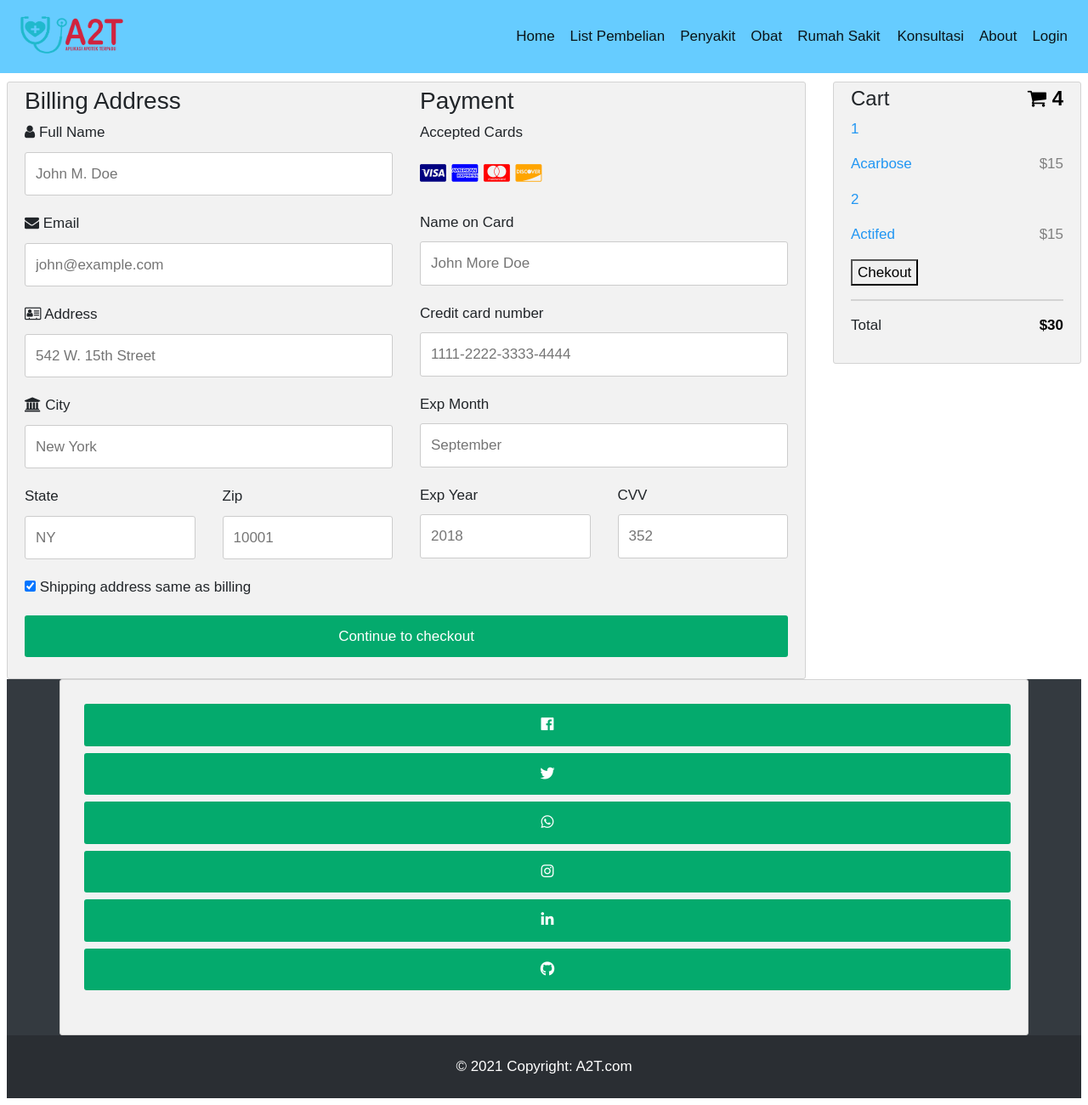
After one commit to nandiwardhanawidianto/Kelompok4, a CodeIgniter app: page /Kelompok4/index.php/pembelian_con/tes in a window 1280 px wide. The commit adds this page. Shown: the whole page at 85% size. Run offline with CodeIgniter, Linux system fonts and the light colour scheme; data comes from the database, SQL or seed files in the repository; some libraries are stand-ins or nearby versions.

Commit message:
page_pembelian.con, adminpage konsul_payment

```diff
--- a/application/controllers/pembelian_con.php
+++ b/application/controllers/pembelian_con.php
@@ -25,6 +25,15 @@ class pembelian_con extends CI_Controller {
 			$this->load->view('page_pembelian', ['data'=>$data_obat]);
 			$this->load->view('footer');
     }
+	public function tes()
+	{
+
+			$data_obat = $this->pembelian_model->get_obat();
+			$this->load->view('header2');
+			$this->load->view('payment',['data'=>$data_obat]);
+			$this->load->view('footer');
+    }
+
 
     public function add_obat()
 	{
--- a/application/views/header2.php
+++ b/application/views/header2.php
@@ -61,7 +61,7 @@
                     <a class="nav-link" href="<?php echo base_url(); ?>index.php/konsul_con/index2">Konsultasi</a>
                 <li class="nav-item active">
                     <a class="nav-link" href="<?php echo base_url(); ?>index.php/main_con/about">About</a>
-                <?php if ($this->session->userdata('role'=="user")) { ?>
+                <?php if ($this->session->userdata('role')=="user") { ?>
                     <li class="nav-item active">
                         <a class="nav-link" href="<?php echo base_url(); ?>index.php/main_con/logout">Logout</a>
                 <?php } else { ?>
--- a/application/views/page_login.php
+++ b/application/views/page_login.php
@@ -35,7 +35,7 @@
 				<input type="password" class="form-control" name="password" placeholder="Password" required>
 			</div>
 			<button type="submit" class="btn btn-primary">Login</button>
-            <a class="btn btn-primary" href="<?php echo base_url(); ?>index.php/main_con/regis_user">Daftar</a>
+            <a class="btn btn-primary" href="<?php echo base_url(); ?>index.php/main_con/regis">Daftar</a>
 		</form>
 
         <!-- Optional JavaScript -->
--- a/application/views/page_regis.php
+++ b/application/views/page_regis.php
@@ -13,8 +13,8 @@
     </head>
 
 	<body>
-		<form method="post" action="<?php echo base_url(); ?>index.php/main_con/regis_admin">
-			<h2>Regiis</h2>
+		<form method="post" action="<?php echo base_url(); ?>index.php/main_con/regis_user">
+			<h2>Registrasi</h2>
             <?php if (isset($error_message)) { ?>
 			<div class="alert alert-danger" role="alert">
 				<?= $error_message ?>
--- /dev/null
+++ b/application/views/payment.php
@@ -0,0 +1,222 @@
+<!DOCTYPE html>
+<html>
+<head>
+<meta name="viewport" content="width=device-width, initial-scale=1">
+<link rel="stylesheet" href="https://cdnjs.cloudflare.com/ajax/libs/font-awesome/4.7.0/css/font-awesome.min.css">
+<style>
+body {
+  font-family: Arial;
+  font-size: 17px;
+  padding: 8px;
+}
+
+* {
+  box-sizing: border-box;
+}
+
+.row {
+  display: -ms-flexbox; /* IE10 */
+  display: flex;
+  -ms-flex-wrap: wrap; /* IE10 */
+  flex-wrap: wrap;
+  margin: 0 -16px;
+}
+
+.col-25 {
+  -ms-flex: 25%; /* IE10 */
+  flex: 25%;
+}
+
+.col-50 {
+  -ms-flex: 50%; /* IE10 */
+  flex: 50%;
+}
+
+.col-75 {
+  -ms-flex: 75%; /* IE10 */
+  flex: 75%;
+}
+
+.col-25,
+.col-50,
+.col-75 {
+  padding: 0 16px;
+}
+
+.container {
+  background-color: #f2f2f2;
+  padding: 5px 20px 15px 20px;
+  border: 1px solid lightgrey;
+  border-radius: 3px;
+}
+
+input[type=text] {
+  width: 100%;
+  margin-bottom: 20px;
+  padding: 12px;
+  border: 1px solid #ccc;
+  border-radius: 3px;
+}
+
+label {
+  margin-bottom: 10px;
+  display: block;
+}
+
+.icon-container {
+  margin-bottom: 20px;
+  padding: 7px 0;
+  font-size: 24px;
+}
+
+.btn {
+  background-color: #04AA6D;
+  color: white;
+  padding: 12px;
+  margin: 10px 0;
+  border: none;
+  width: 100%;
+  border-radius: 3px;
+  cursor: pointer;
+  font-size: 17px;
+}
+
+.btn:hover {
+  background-color: #45a049;
+}
+
+a {
+  color: #2196F3;
+}
+
+hr {
+  border: 1px solid lightgrey;
+}
+
+span.price {
+  float: right;
+  color: grey;
+}
+
+/* Responsive layout - when the screen is less than 800px wide, make the two columns stack on top of each other instead of next to each other (also change the direction - make the "cart" column go on top) */
+@media (max-width: 800px) {
+  .row {
+    flex-direction: column-reverse;
+  }
+  .col-25 {
+    margin-bottom: 20px;
+  }
+}
+</style>
+</head>
+<script>
+
+var tableData = JSON.parse(sessionStorage.getItem("tabledata"));
+var isi = [];
+var i;
+for (i = 1; i < tableData.length; i++) {
+    var dalam = [];
+    if(tableData[i]>0){
+    dalam.push(i);
+    dalam.push(tableData[i]);
+    isi.push(dalam);
+    };
+};
+
+document.cookie = isi;
+
+
+function tes(){
+
+
+
+};
+</script>
+<body>
+
+<h2>Responsive Checkout Form</h2>
+<p>Resize the browser window to see the effect. When the screen is less than 800px wide, make the two columns stack on top of each other instead of next to each other.</p>
+<div class="row">
+  <div class="col-75">
+    <div class="container">
+      <form action="/action_page.php">
+
+        <div class="row">
+          <div class="col-50">
+            <h3>Billing Address</h3>
+            <label for="fname"><i class="fa fa-user"></i> Full Name</label>
+            <input type="text" id="fname" name="firstname" placeholder="John M. Doe">
+            <label for="email"><i class="fa fa-envelope"></i> Email</label>
+            <input type="text" id="email" name="email" placeholder="john@example.com">
+            <label for="adr"><i class="fa fa-address-card-o"></i> Address</label>
+            <input type="text" id="adr" name="address" placeholder="542 W. 15th Street">
+            <label for="city"><i class="fa fa-institution"></i> City</label>
+            <input type="text" id="city" name="city" placeholder="New York">
+
+            <div class="row">
+              <div class="col-50">
+                <label for="state">State</label>
+                <input type="text" id="state" name="state" placeholder="NY">
+              </div>
+              <div class="col-50">
+                <label for="zip">Zip</label>
+                <input type="text" id="zip" name="zip" placeholder="10001">
+              </div>
+            </div>
+          </div>
+
+          <div class="col-50">
+            <h3>Payment</h3>
+            <label for="fname">Accepted Cards</label>
+            <div class="icon-container">
+              <i class="fa fa-cc-visa" style="color:navy;"></i>
+              <i class="fa fa-cc-amex" style="color:blue;"></i>
+              <i class="fa fa-cc-mastercard" style="color:red;"></i>
+              <i class="fa fa-cc-discover" style="color:orange;"></i>
+            </div>
+            <label for="cname">Name on Card</label>
+            <input type="text" id="cname" name="cardname" placeholder="John More Doe">
+            <label for="ccnum">Credit card number</label>
+            <input type="text" id="ccnum" name="cardnumber" placeholder="1111-2222-3333-4444">
+            <label for="expmonth">Exp Month</label>
+            <input type="text" id="expmonth" name="expmonth" placeholder="September">
+            <div class="row">
+              <div class="col-50">
+                <label for="expyear">Exp Year</label>
+                <input type="text" id="expyear" name="expyear" placeholder="2018">
+              </div>
+              <div class="col-50">
+                <label for="cvv">CVV</label>
+                <input type="text" id="cvv" name="cvv" placeholder="352">
+              </div>
+            </div>
+          </div>
+
+        </div>
+        <label>
+          <input type="checkbox" checked="checked" name="sameadr"> Shipping address same as billing
+        </label>
+        <input type="submit" value="Continue to checkout" class="btn">
+      </form>
+    </div>
+  </div>
+  <div class="col-25">
+    <div class="container">
+      <h4>Cart <span class="price" style="color:black"><i class="fa fa-shopping-cart"></i> <b>4</b></span></h4>
+      <?php $id = 1; foreach ($data as $key=>$dat) { ?>
+        <p><a href="#"><?php echo ($key+1) ?></a>
+        <p><a href="#"><?php echo $dat->obat ?></a> <span class="price">$15</span></p>
+      <?php } ?>
+      <button id=btnchekout onclick="tes();" > Chekout</button>
+      <hr>
+      <?php
+        echo '<script>alert(isi)</script>';
+      ?>
+      <p>Total <span class="price" style="color:black"><b>$30</b></span></p>
+    </div>
+  </div>
+</div>
+
+</body>
+
+</html>
```
Also changed, not shown: application/views/page_konsul.php (+84 -84 lines), 2 other files.
